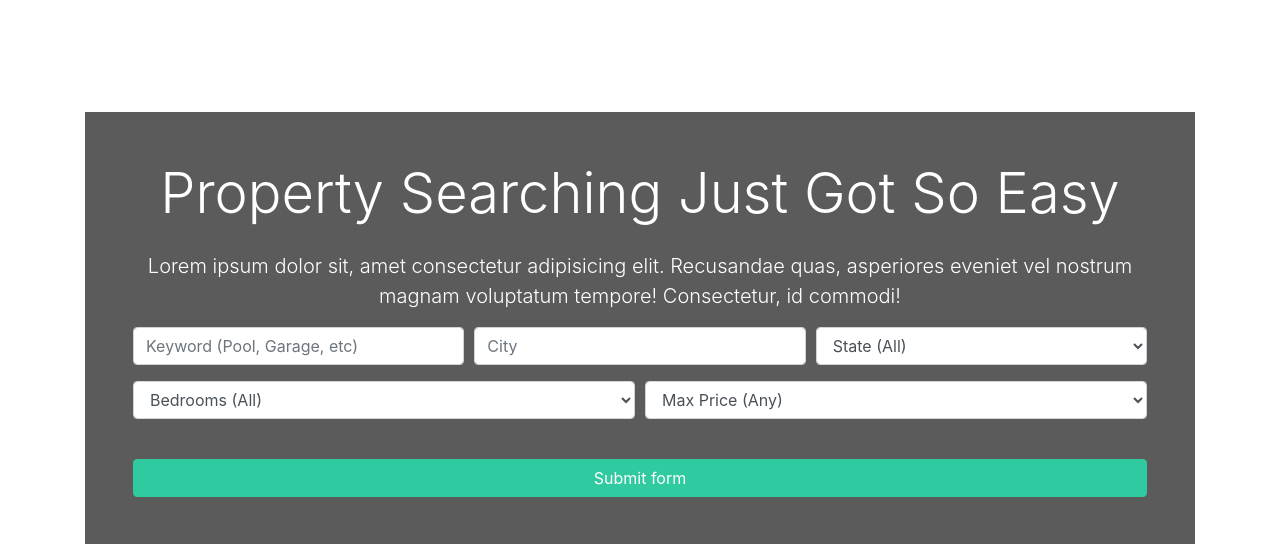
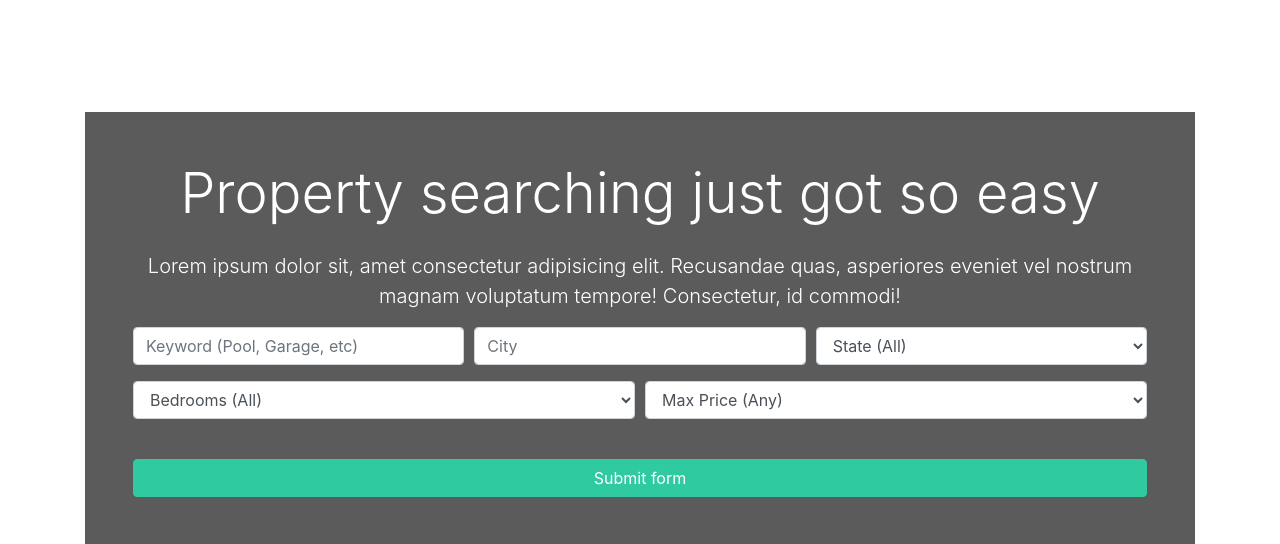
Before and after one commit to ajascha/djangocourse-btre, a Django app: page / in a window 1280 px wide. Shown: the part 128-672 px from the top of the page. Run offline with Django 3.2, Linux system fonts and the light colour scheme; data that the repository does not hold is empty; some libraries are stand-ins or nearby versions.

Commit message:
final changes

```diff
--- a/templates/listings/listings.html
+++ b/templates/listings/listings.html
@@ -9,7 +9,7 @@
   <div class="container">
     <div class="row text-center">
       <div class="col-md-12">
-        <h1 class="display-4">Browse Our Properties</h1>
+        <h1 class="display-4">Browse our properties</h1>
         <p class="lead">
           Lorem ipsum dolor sit, amet consectetur adipisicing elit. Sunt,
           pariatur!
--- a/templates/pages/index.html
+++ b/templates/pages/index.html
@@ -18,7 +18,7 @@
           <div class="home-search p-5">
             <div class="overlay p-5">
               <h1 class="display-4 mb-4">
-                Property Searching Just Got So Easy
+                Property searching just got so easy
               </h1>
               <p class="lead">Lorem ipsum dolor sit, amet consectetur adipisicing elit. Recusandae quas, asperiores eveniet vel nostrum magnam
                 voluptatum tempore! Consectetur, id commodi!</p>
```
Also changed, not shown: templates/accounts/dashboard.html (+5 -5 lines).
